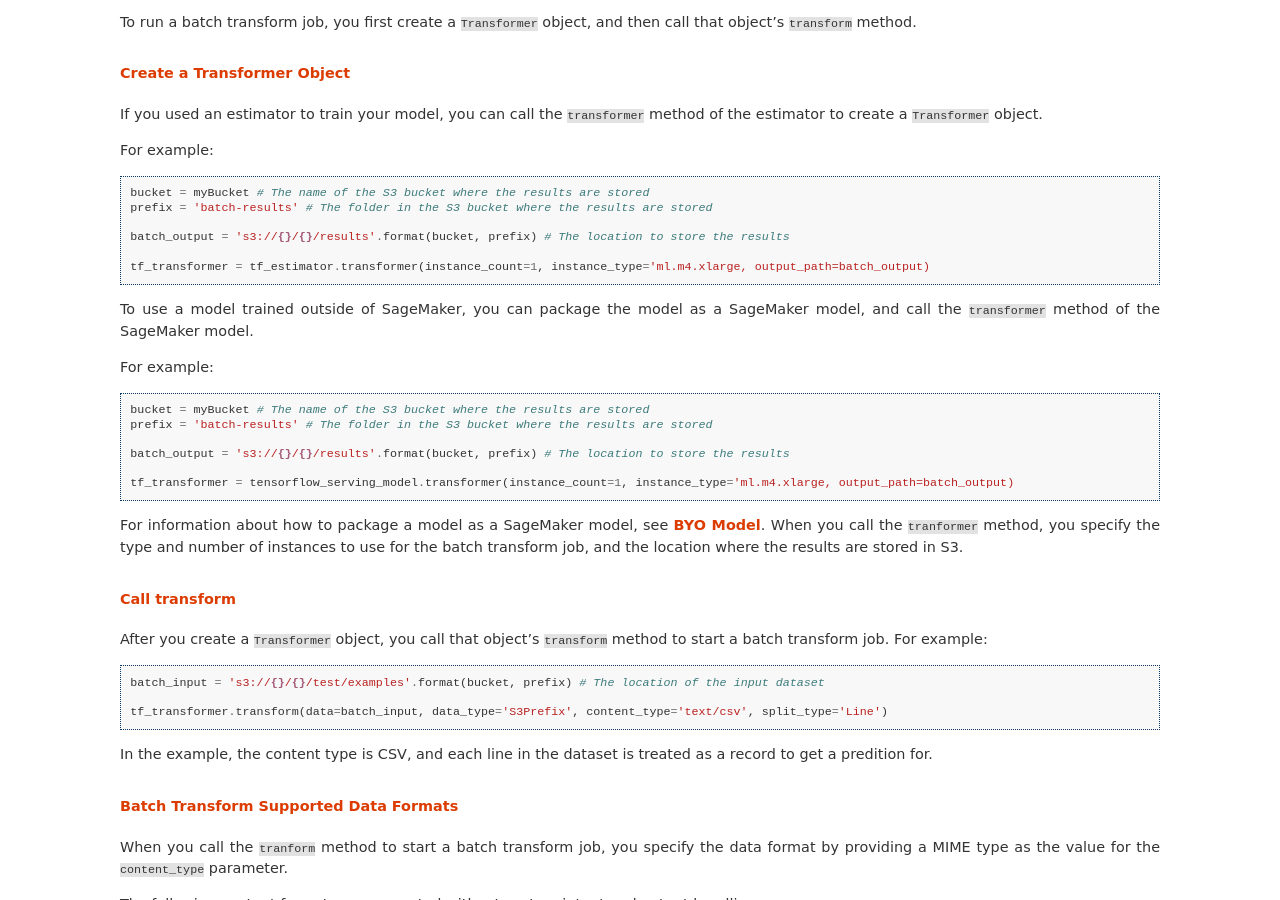
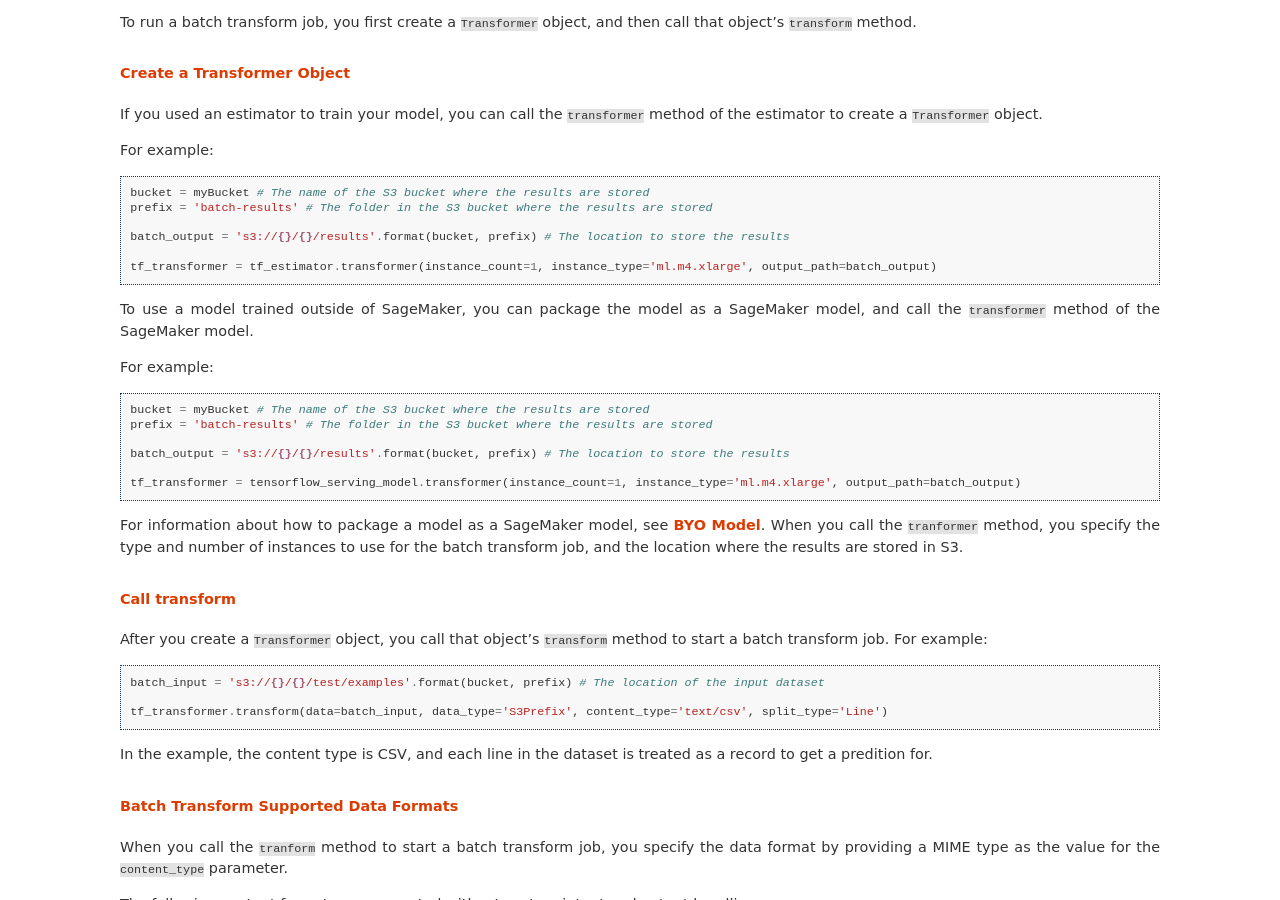
Before and after one commit to Evan-W-ang/sagemaker-python-sdk, a Sphinx documentation site: the page built from doc/using_tf.rst, in a window 1280 px wide and 900 px high, scrolled down 9136 px. Built offline with Sphinx 7.4.7, drawn with Linux system fonts in a browser that asks for light colours; some of the changed text lies outside the part shown.

```diff
--- a/doc/using_tf.rst
+++ b/doc/using_tf.rst
@@ -544,7 +544,7 @@ For example:
 
   batch_output = 's3://{}/{}/results'.format(bucket, prefix) # The location to store the results
 
-  tf_transformer = tf_estimator.transformer(instance_count=1, instance_type='ml.m4.xlarge, output_path=batch_output)
+  tf_transformer = tf_estimator.transformer(instance_count=1, instance_type='ml.m4.xlarge', output_path=batch_output)
 
 To use a model trained outside of SageMaker, you can package the model as a SageMaker model, and call the ``transformer`` method of the SageMaker model.
 
@@ -557,7 +557,7 @@ For example:
 
   batch_output = 's3://{}/{}/results'.format(bucket, prefix) # The location to store the results
 
-  tf_transformer = tensorflow_serving_model.transformer(instance_count=1, instance_type='ml.m4.xlarge, output_path=batch_output)
+  tf_transformer = tensorflow_serving_model.transformer(instance_count=1, instance_type='ml.m4.xlarge', output_path=batch_output)
 
 For information about how to package a model as a SageMaker model, see :ref:`overview:BYO Model`.
 When you call the ``tranformer`` method, you specify the type and number of instances to use for the batch transform job, and the location where the results are stored in S3.
```
Also changed, not shown: other parts of doc/using_tf.rst (+1 -1 lines).
